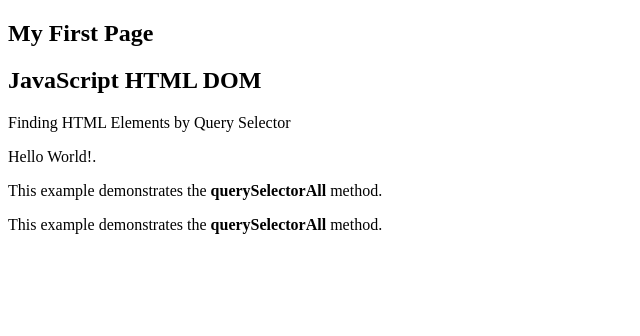
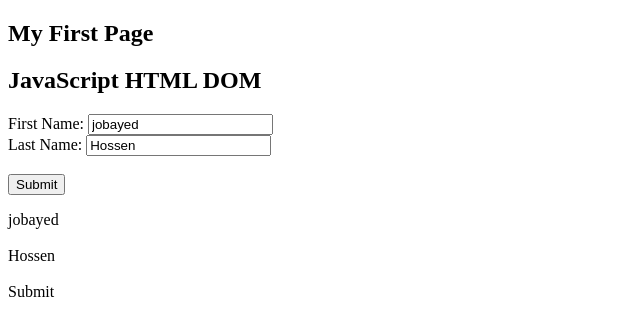
Before and after one commit to jobayed24/HTML-DOM, a plain HTML site: page index.html in a window 1280 px wide. Shown: the whole page, without its empty margins (0-640 px from the left). Drawn offline with Linux system fonts and the light colour scheme.

Commit message:
working with form in doucments objects

```diff
--- a/index.html
+++ b/index.html
@@ -6,9 +6,12 @@
 
 <h2>JavaScript HTML DOM</h2>
 
-<p>Finding HTML Elements by Query Selector</p>
-<p class="intro">Hello World!.</p>
-<p class="intro">This example demonstrates the <b>querySelectorAll</b> method.</p>
+<form action="#" id="frm1">
+    First Name: <input type="text" name="fname" value="jobayed"><br>
+    Last Name: <input type="text" name="lname" value="Hossen" id="">
+    <br ><br>
+    <input type="submit" value="Submit">
+</form>
 
 <p id="demo"></p>
 
--- a/main.js
+++ b/main.js
@@ -1,4 +1,15 @@
-const  qselector=document.querySelectorAll("p.intro");
+const fValues=document.forms["frm1"];
 
 
-document.getElementById("demo").innerHTML=qselector[1].innerHTML;
+
+let x = fValues.length;
+
+let text="";
+
+for(let i=0; i<x; i++){
+    text+=fValues.elements[i].value+"<br/ ><br />";
+}
+document.getElementById("demo").innerHTML=text;
+
+
+console.log(text);
```
